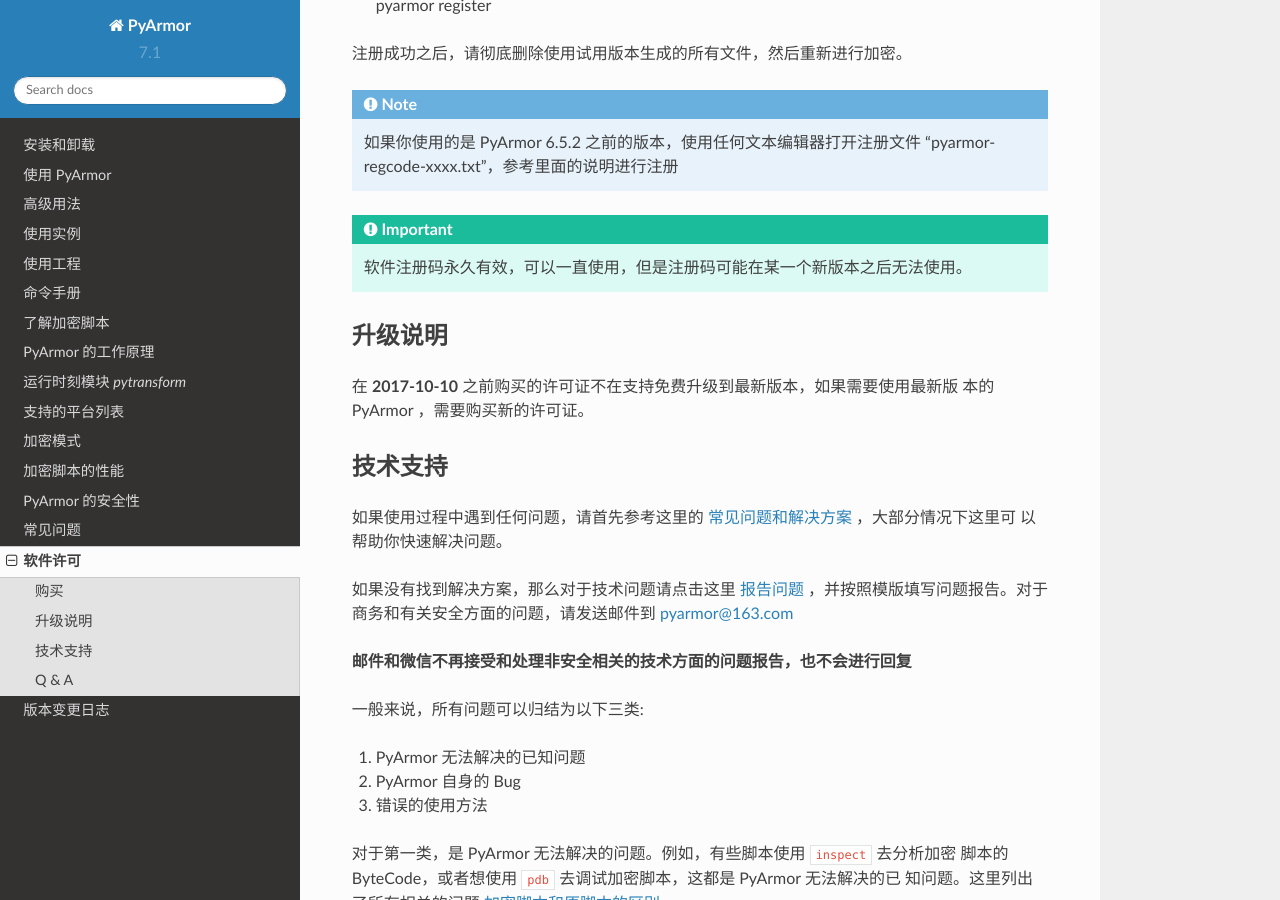
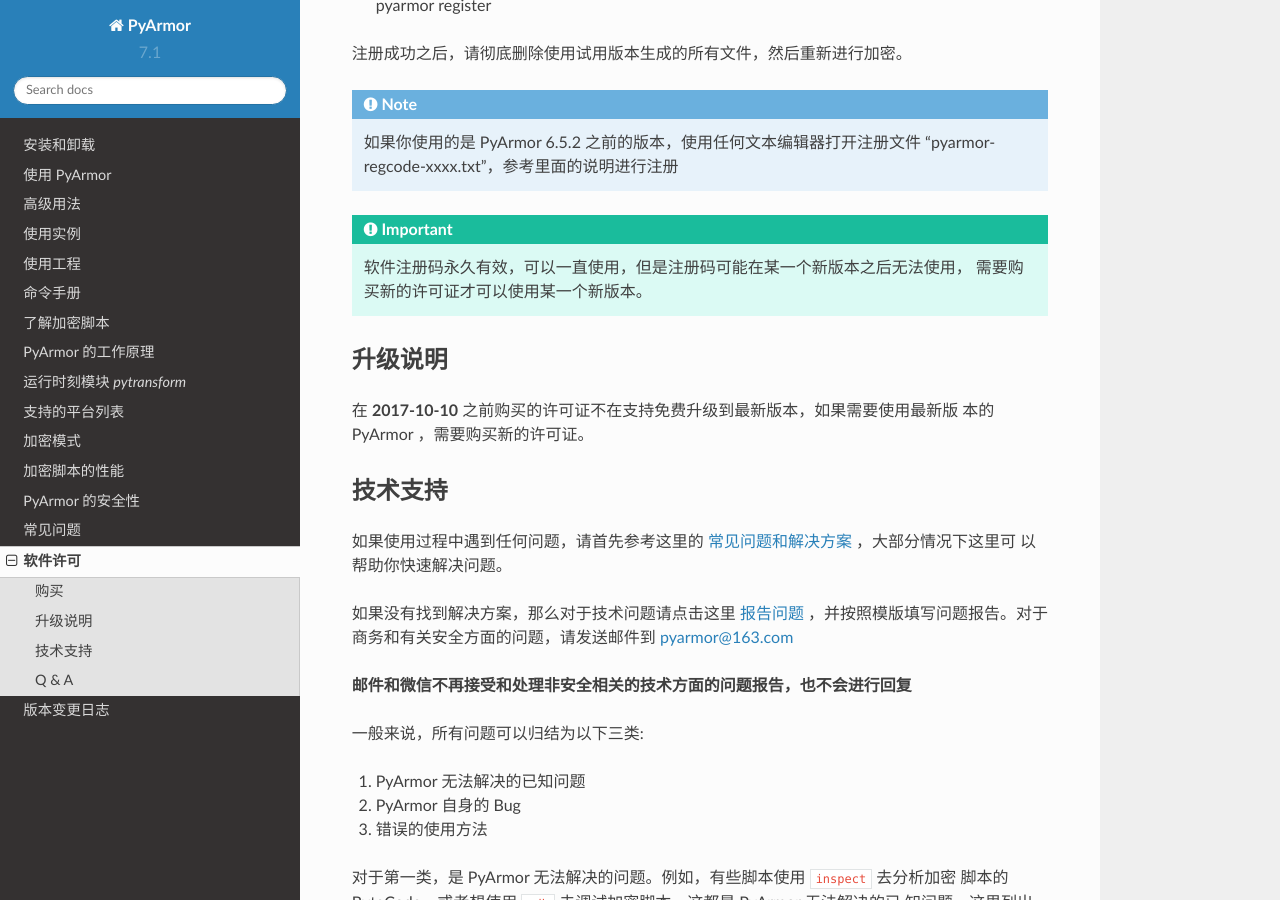
Before and after one commit to dashingsoft/pyarmor-docs-zh, a Sphinx documentation site: the page built from docs/license.rst, in a window 1280 px wide and 900 px high, scrolled down 1673 px. Built offline with Sphinx 7.4.7 and the Read the Docs theme 2.0.0, drawn with Linux system fonts in a browser that asks for light colours; some of the changed text lies outside the part shown.

Commit message:
Refine doc

```diff
--- a/docs/license.rst
+++ b/docs/license.rst
@@ -85,7 +85,8 @@
 
 .. important::
 
-   软件注册码永久有效，可以一直使用，但是注册码可能在某一个新版本之后无法使用。
+   软件注册码永久有效，可以一直使用，但是注册码可能在某一个新版本之后无法使用，
+   需要购买新的许可证才可以使用某一个新版本。
 
 升级说明
 --------
@@ -158,8 +159,8 @@
 3. 购买的许可证是否永久有效？还是每一年都需要收费？
 
    | 只需要一次付费，并且永远可以使用。但是，不承诺现在购买的许可证可
-   | 以用于所有的未来版本。有可能在某一个版本之后，当前的许可证就不能在
-   | 应用于新版本，需要重新付费升级。
+   | 以用于所有的未来版本。有可能在某一个版本之后，使用新版本就需要重新
+   | 购买新的许可证或者支付升级费用。
 
 4. 是否可以用一个许可证来加密不同版本的 Python 包/模块？
 
```
